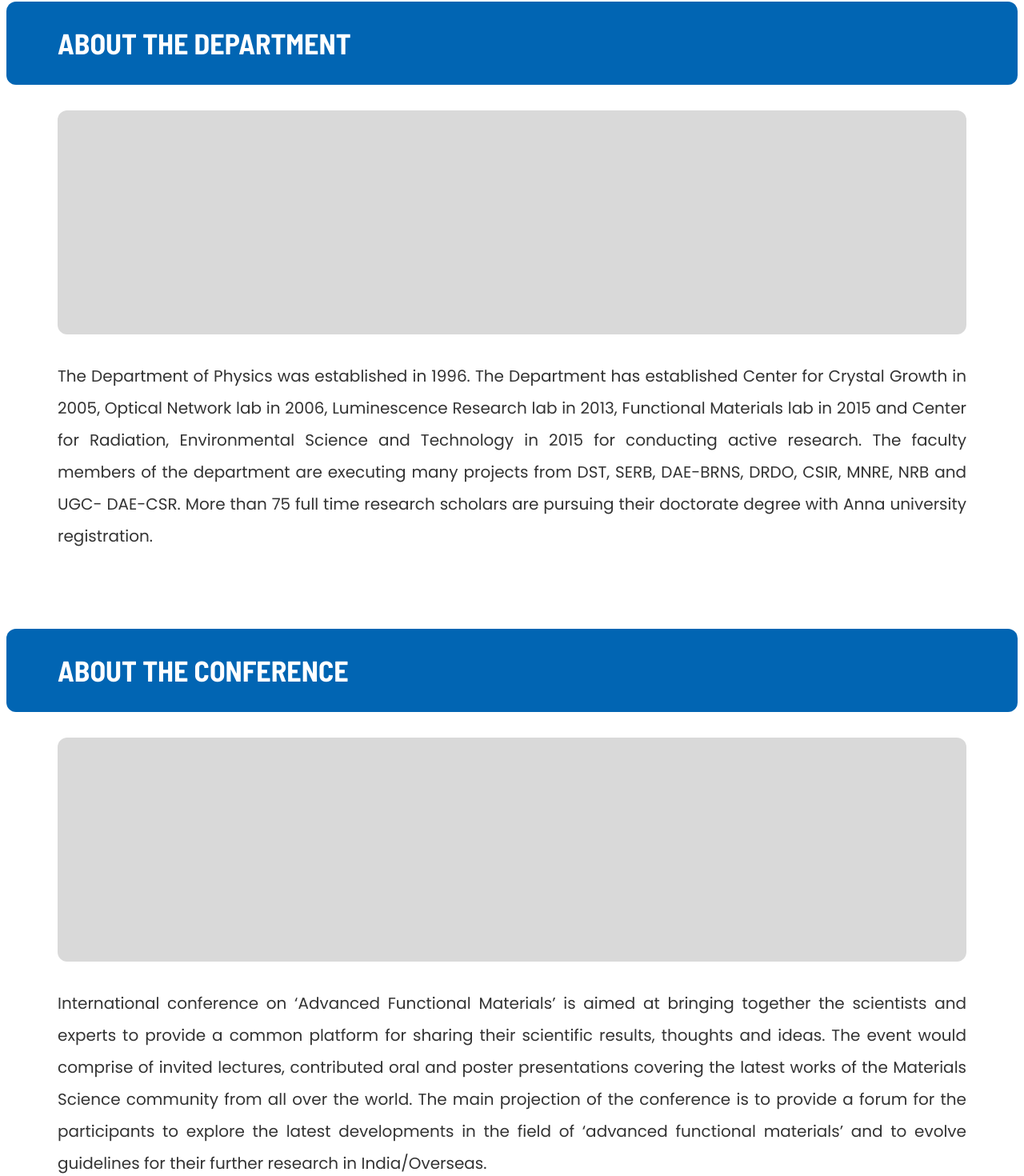
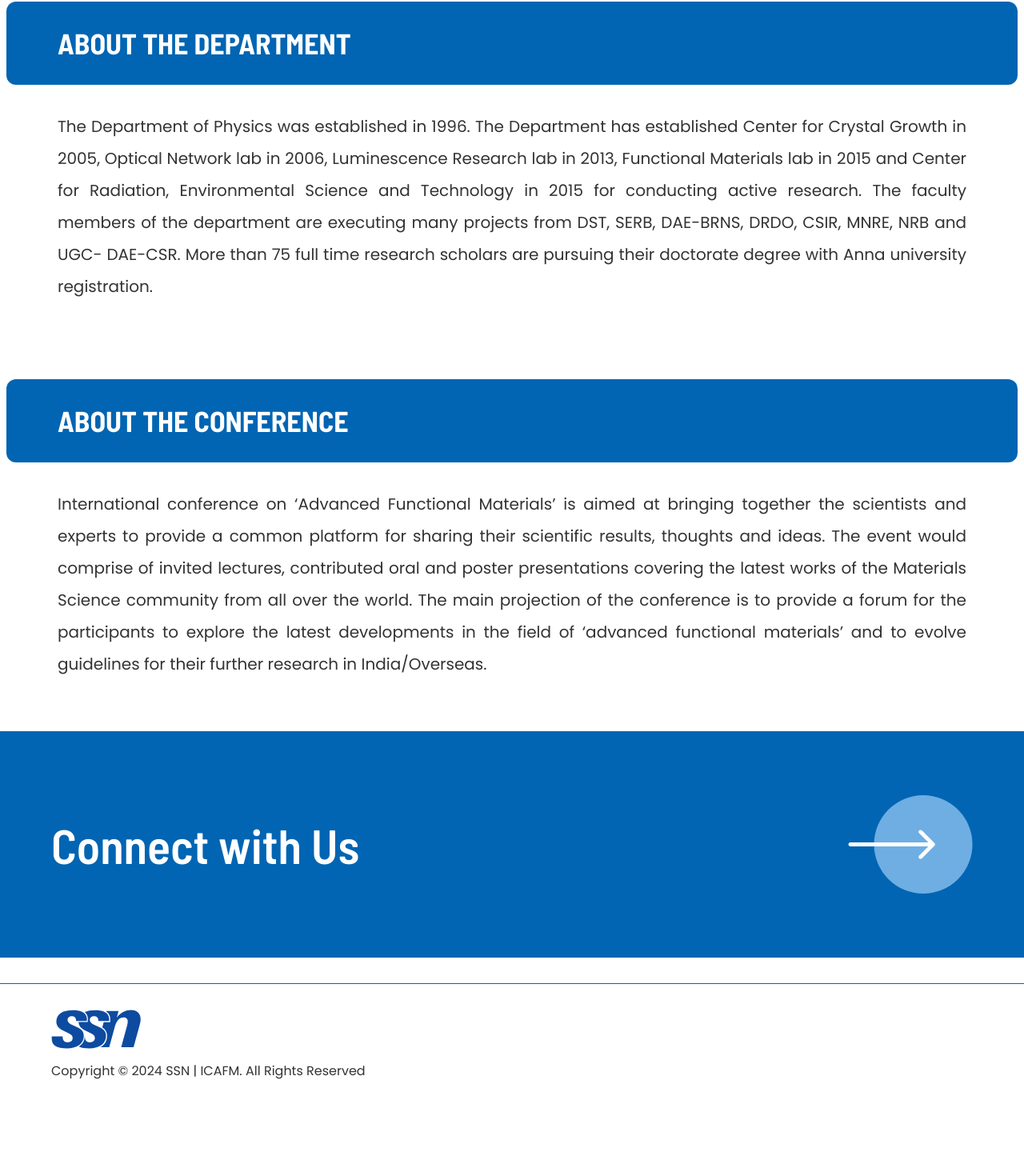
Before and after one commit to DotZero27/ICAFM, a Next.js app: page /about-us in a window 1280 px wide. Shown: the part 1518-2988 px from the top of the page at 80% size. After the commit the page ends 2901 px from the top, so only its background shows below. Built offline with nearby package versions, Linux system fonts and the light colour scheme.

Commit message:
removed unwanted images

```diff
--- a/app/(main)/about-us/page.js
+++ b/app/(main)/about-us/page.js
@@ -61,7 +61,7 @@ export default function AboutUs() {
             About the Department
           </div>
           <div className="mt-8 space-y-8 mx-4 xl:mx-16">
-            <div className="w-full bg-[#D9D9D9] h-[35vh] rounded-xl" />
+            {/* <div className="w-full bg-[#D9D9D9] h-[35vh] rounded-xl" /> */}
             <div className="space-y-8">
               The Department of Physics was established in 1996. The Department
               has established Center for Crystal Growth in 2005, Optical Network
@@ -81,7 +81,7 @@ export default function AboutUs() {
             About the Conference
           </div>
           <div className="mt-8 space-y-8 mx-4 xl:mx-16">
-            <div className="w-full bg-[#D9D9D9] h-[35vh] rounded-xl" />
+            {/* <div className="w-full bg-[#D9D9D9] h-[35vh] rounded-xl" /> */}
             <div className="space-y-8">
               International conference on ‘Advanced Functional Materials’ is
               aimed at bringing together the scientists and experts to provide a
```
